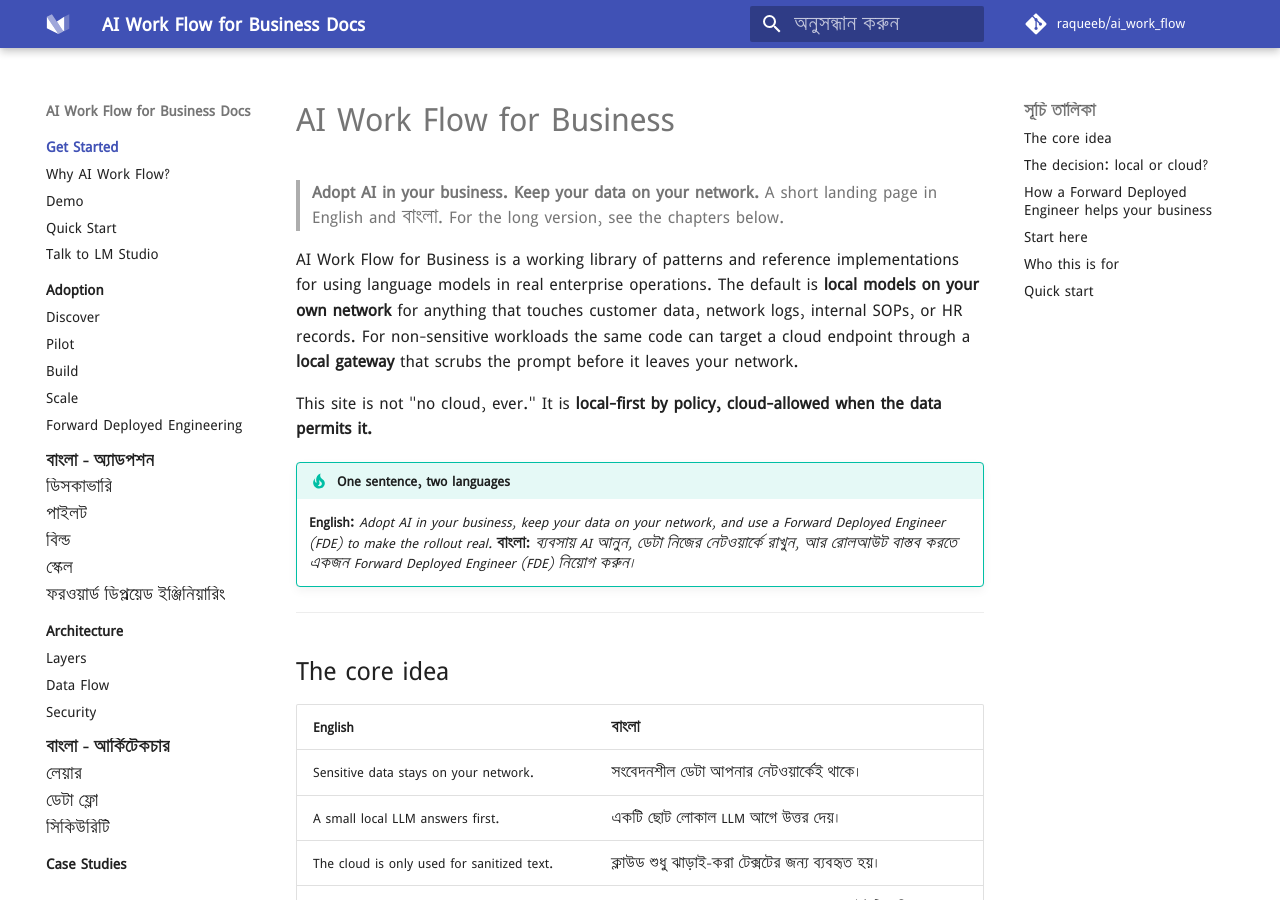
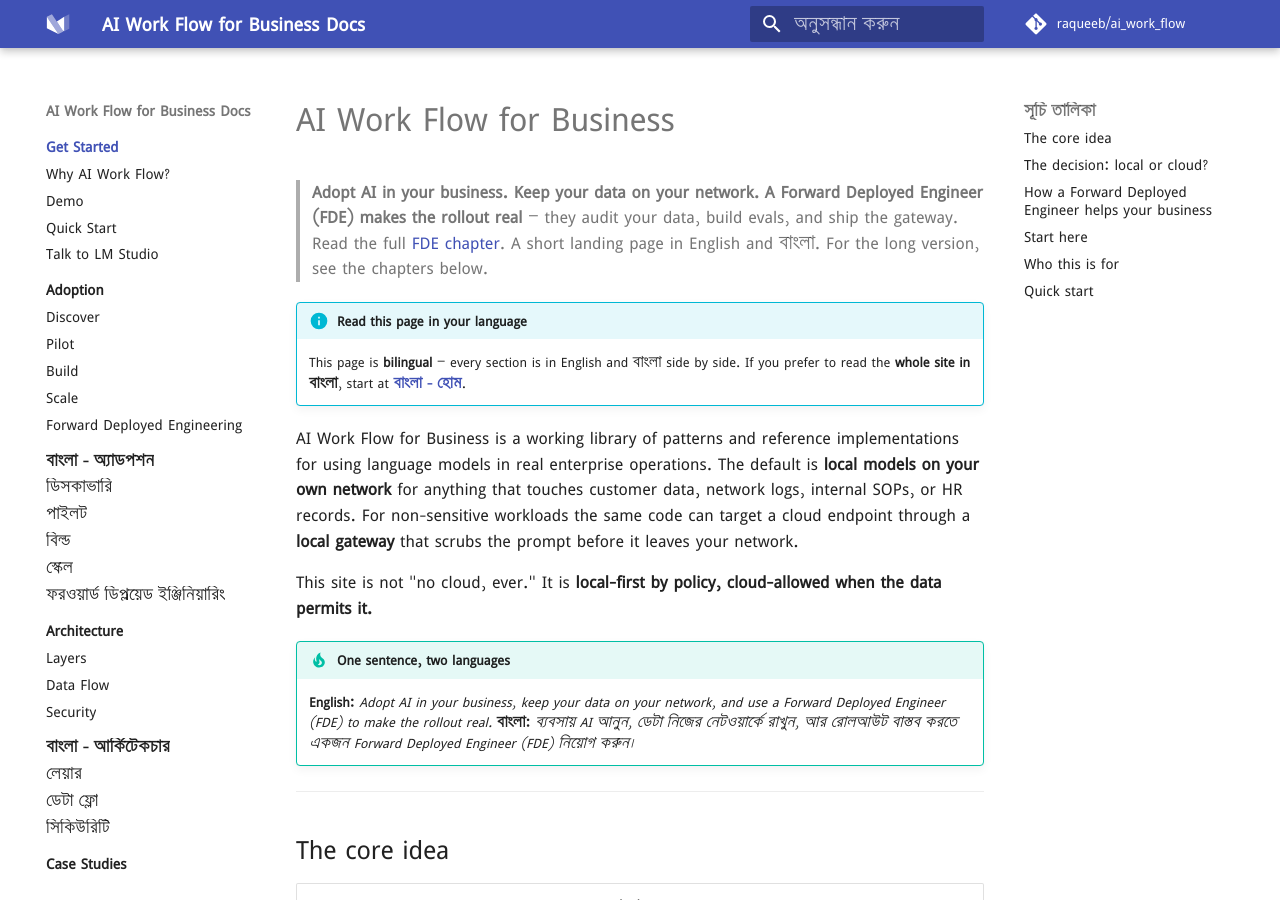
Before and after one commit to aiwithr/ai_llm, an MkDocs documentation site: the page built from docs/index.md, in a window 1280 px wide and 900 px high. Built offline with MkDocs 1.6.1 and Material for MkDocs 9.7.7, drawn with Linux system fonts in a browser that asks for light colours; some web fonts are replaced; comment, search, counter and statistics services are not loaded; some of the changed text lies outside the part shown.

Commit message:
docs(landing): add language toggle, surface FDE in hero, slim audience table

```diff
--- a/docs/index.md
+++ b/docs/index.md
@@ -1,7 +1,13 @@
 # AI Work Flow for Business
 
 > **Adopt AI in your business. Keep your data on your network.**
+> **A Forward Deployed Engineer (FDE) makes the rollout real** — they audit your data, build evals, and ship the gateway. Read the full [FDE chapter](adoption/fde.md).
 > A short landing page in English and বাংলা. For the long version, see the chapters below.
+
+!!! info "Read this page in your language"
+
+    This page is **bilingual** — every section is in English and বাংলা side by side.
+    If you prefer to read the **whole site in বাংলা**, start at [**বাংলা - হোম**](bangla/index.md).
 
 AI Work Flow for Business is a working library of patterns and reference implementations for using language models in real enterprise operations. The default is **local models on your own network** for anything that touches customer data, network logs, internal SOPs, or HR records. For non-sensitive workloads the same code can target a cloud endpoint through a **local gateway** that scrubs the prompt before it leaves your network.
 
@@ -108,7 +114,8 @@
 | **ISP / telco operations** (NOC, field ops, support) | Complaint classification, ticket routing, runbook Q&A | অভিযোগ শ্রেণিবিন্যাস, টিকিট রাউটিং, রানবুক প্রশ্ন-উত্তর |
 | **Bank IT teams** | Internal helpdesk triage, network log analysis, SOP lookup | ইন্টারনাল হেল্পডেস্ক, নেটওয়ার্ক লগ বিশ্লেষণ, SOP লুকআপ |
 | **Factory operations** | Shift handover summarization, anomaly flagging, maintenance drafts | শিফট হ্যান্ডওভার সারাংশ, অসঙ্গতি চিহ্নিতকরণ, মেইনটেন্যান্স ড্রাফট |
-| **University IT** *(later phase)* | Lab scheduling helpdesk, admissions Q&A | ল্যাব শিডিউলিং হেল্পডেস্ক, ভর্তি সংক্রান্ত প্রশ্ন-উত্তর |
+
+**University IT, government, and other sectors** — see [Case Studies](case-studies/index.md) for the full audience map.
 
 If you handle sensitive operational data, **start local**. If your workload is mostly non-sensitive and you just want strong models, the local-gateway pattern still gives you the same code path with cloud endpoints on the back end. Either way, this site is for you.
 
```
Also changed, not shown: docs/ROADMAP.md (+1 -0 lines).
